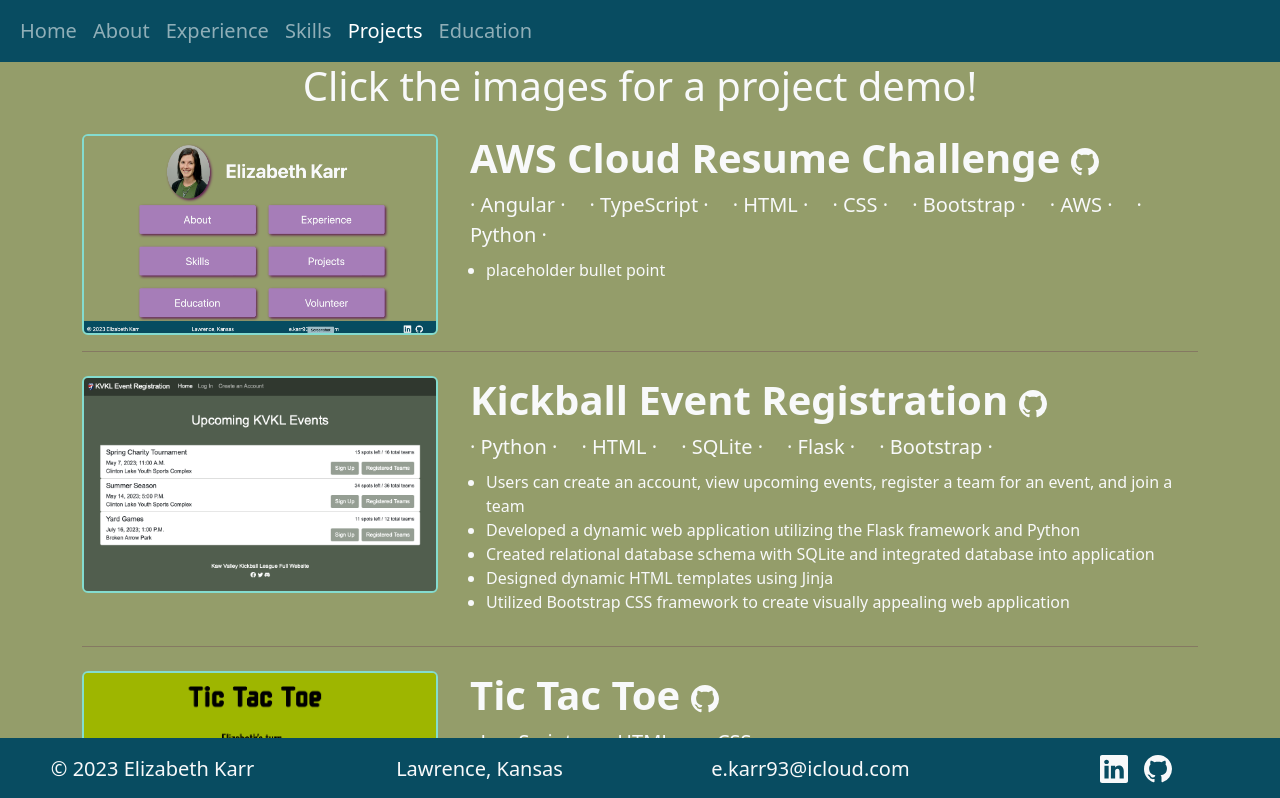
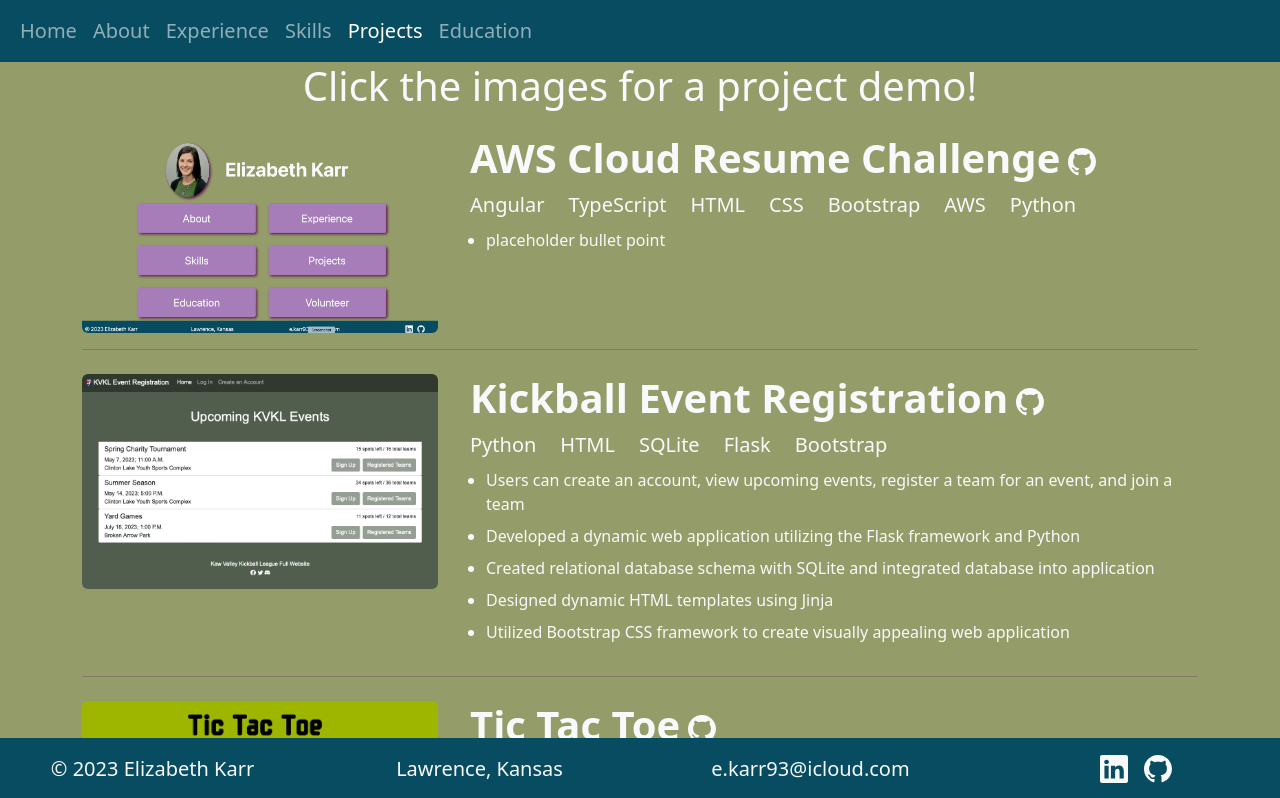
Before and after one commit to e-karr/cloud-resume, an Angular app: page /projects in a window 1280 px wide. Shown: the top 798 px of the page. Built offline with nearby package versions, Linux system fonts and the light colour scheme.

Commit message:
edit alignment

```diff
--- a/src/app/projects/project-item/project-item.component.css
+++ b/src/app/projects/project-item/project-item.component.css
@@ -2,7 +2,3 @@ hr {
   border-color: #59114d;
   background-color: #59114d;
 }
-
-img {
-  border: 2px solid #84DCCF;
-}
--- a/src/app/projects/project-item/project-item.component.html
+++ b/src/app/projects/project-item/project-item.component.html
@@ -1,4 +1,4 @@
-<div class="container-lg text-light">
+<div class="container  text-light">
   <div class="row gap-2 mt-4">
     <div class="col-md-4">
       <a [href]="projectItem.link">
@@ -10,8 +10,11 @@
       </a>
     </div>
     <div class="col">
-      <h1 class="fw-bold">
-        {{ projectItem.name }}
+      <div class="d-flex align-items-center">
+        <h1 class="fw-bold pe-2">
+          {{ projectItem.name }}
+
+        </h1>
         <a [href]="projectItem.gitHub" class="text-light">
           <svg
             xmlns="http://www.w3.org/2000/svg"
@@ -26,14 +29,14 @@
             />
           </svg>
         </a>
-      </h1>
-      <div class="mb-2">
-        <span class="me-4 fs-5" *ngFor="let language of projectItem.languages"
-          >&#183; {{ language }} &#183;</span
+      </div>
+      <div class="d-flex flex-wrap mb-2">
+        <span class="pe-4 fs-5" *ngFor="let language of projectItem.languages"
+          >{{ language }}</span
         >
       </div>
       <ul class="ps-3">
-        <li *ngFor="let bullet of projectItem.bullets">{{ bullet.bullet }}</li>
+        <li class="mb-2" *ngFor="let bullet of projectItem.bullets">{{ bullet.bullet }}</li>
       </ul>
     </div>
   </div>
```
